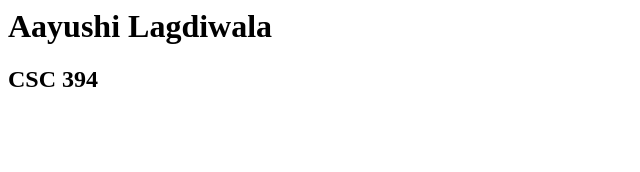
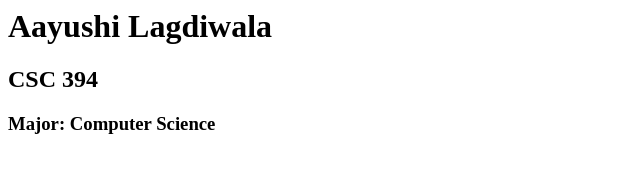
Before and after one commit to 123aayus/csc-394-assignment-1, a plain HTML site: page index.html in a window 1280 px wide. Shown: the whole page, without its empty margins (0-640 px from the left). Drawn offline with Linux system fonts and the light colour scheme.

Commit message:
Update index.html

```diff
--- a/index.html
+++ b/index.html
@@ -1,9 +1,10 @@
 <html xmlns="http://www.w3.org/1999/xhtml" >
   <head>
-    <title>Aayushi Lagdiwala Home Page</title>
+    <title>Aayushi's Home Page</title>
   </head>
   <body>
     <h1>Aayushi Lagdiwala</h1>
     <h2>CSC 394</h2>
+    <h3>Major: Computer Science</h3>
   </body>
 </html>
```
